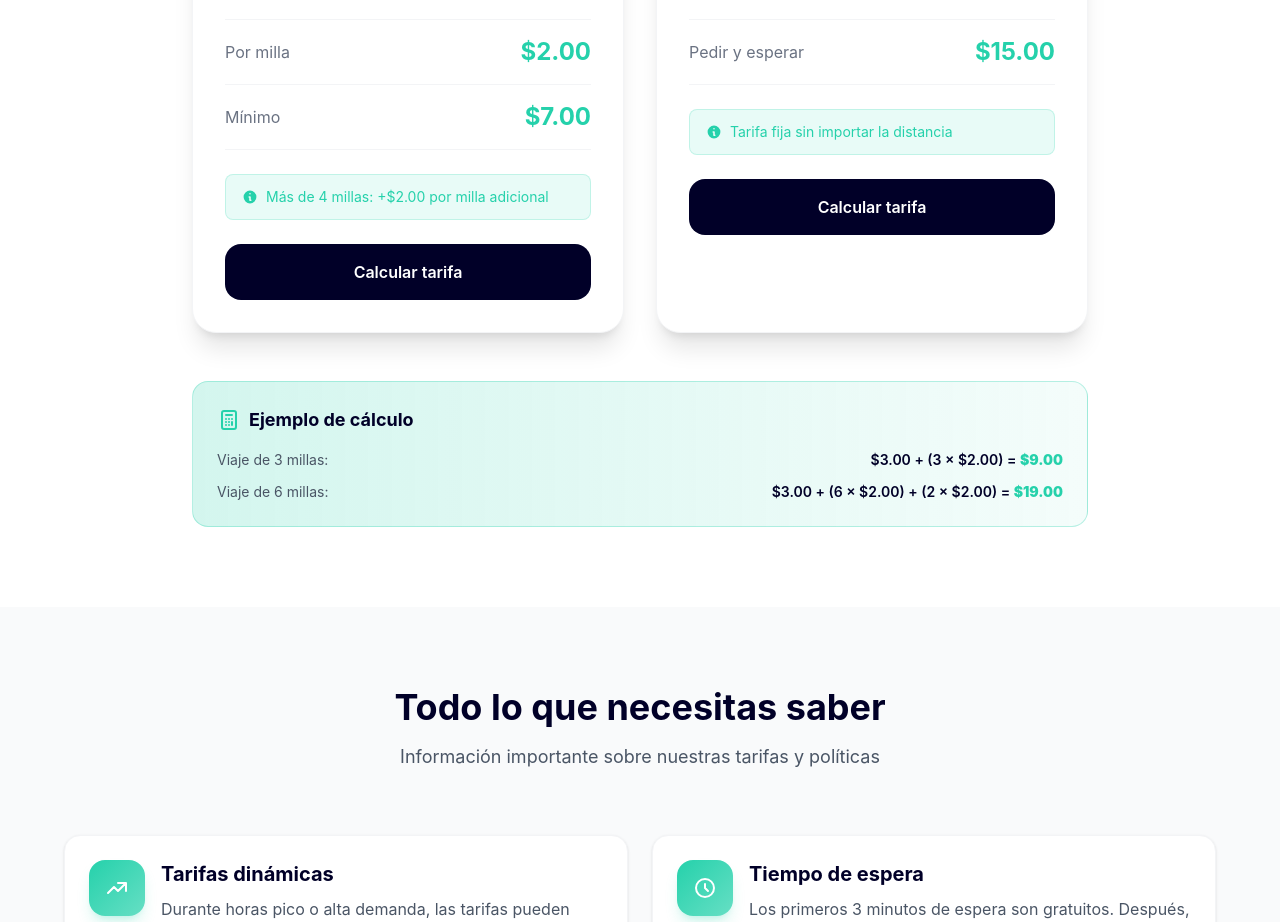
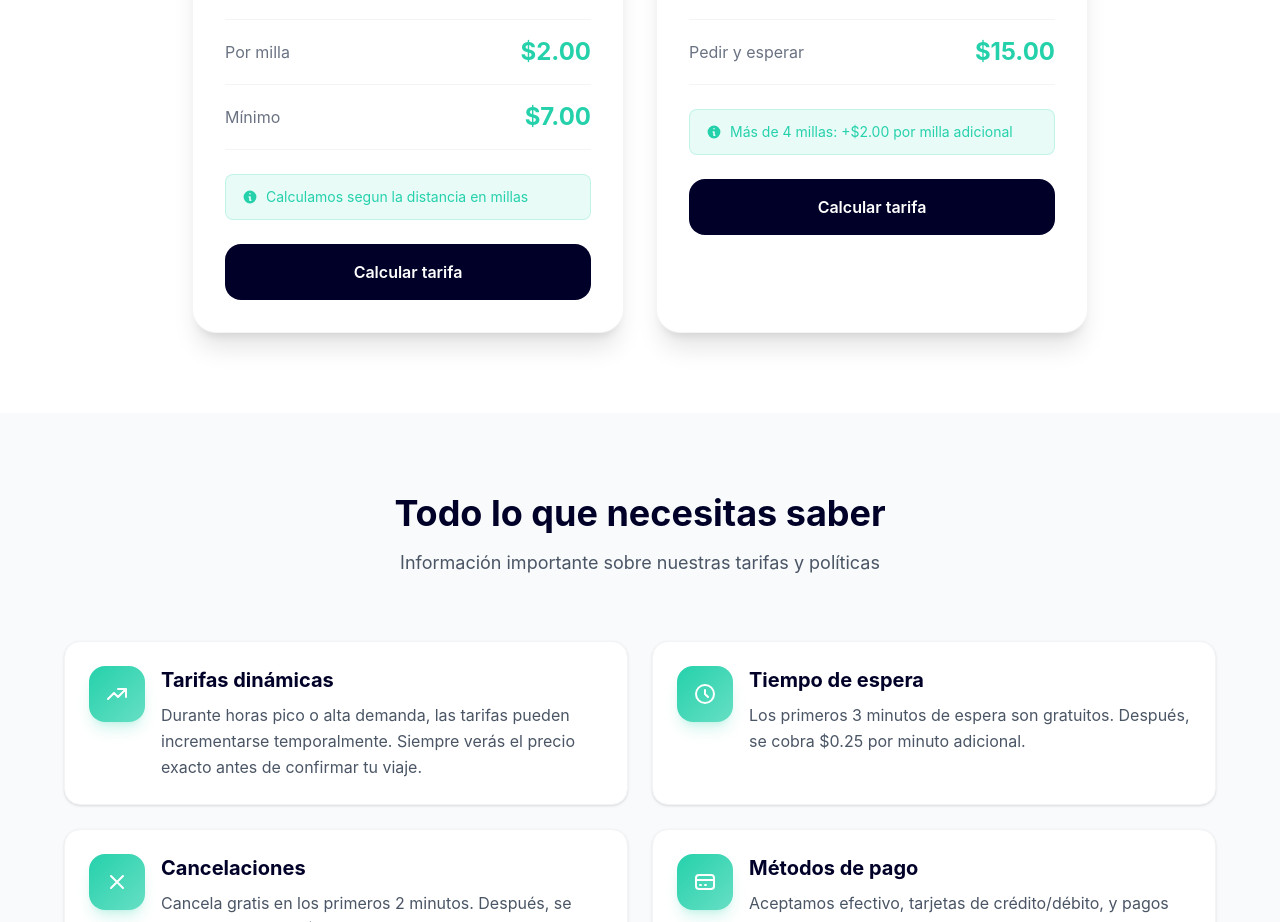
Before and after one commit to Devdprivity/RideTaxiLatinos, a Next.js app: page /pasajeros/tarifas in a window 1280 px wide. Shown: the part 1270-2192 px from the top of the page. Built offline with nearby package versions, Linux system fonts and the light colour scheme.

Commit message:
Actualizar pagina de tarifas desktop

```diff
--- a/app/pasajeros/tarifas/page.tsx
+++ b/app/pasajeros/tarifas/page.tsx
@@ -20,7 +20,7 @@ export default function Tarifas() {
         { label: 'Por milla', value: '$2.00' },
         { label: 'Mínimo', value: '$7.00' },
       ],
-      note: 'Más de 4 millas: +$2.00 por milla adicional',
+      note: 'Calculamos segun la distancia en millas',
     },
     {
       id: 'food',
@@ -31,7 +31,7 @@ export default function Tarifas() {
         { label: 'Lista para recoger', value: '$11.00' },
         { label: 'Pedir y esperar', value: '$15.00' },
       ],
-      note: 'Tarifa fija sin importar la distancia',
+      note: 'Más de 4 millas: +$2.00 por milla adicional',
     },
   ];
 
@@ -205,27 +205,7 @@ export default function Tarifas() {
               ))}
             </div>
 
-            {/* Ejemplo de cálculo */}
-            <div className="max-w-4xl mx-auto mt-12">
-              <div className="bg-gradient-to-r from-turquoise/20 to-turquoise/5 rounded-2xl p-6 border border-turquoise/30">
-                <h4 className="text-navy font-bold text-lg mb-4 flex items-center gap-2">
-                  <svg className="w-6 h-6 text-turquoise" fill="none" stroke="currentColor" viewBox="0 0 24 24">
-                    <path strokeLinecap="round" strokeLinejoin="round" strokeWidth={2} d="M9 7h6m0 10v-3m-3 3h.01M9 17h.01M9 14h.01M12 14h.01M15 11h.01M12 11h.01M9 11h.01M7 21h10a2 2 0 002-2V5a2 2 0 00-2-2H7a2 2 0 00-2 2v14a2 2 0 002 2z" />
-                  </svg>
-                  Ejemplo de cálculo
-                </h4>
-                <div className="space-y-3 text-sm">
-                  <div className="flex justify-between items-center">
-                    <span className="text-gray-600">Viaje de 3 millas:</span>
-                    <span className="text-navy font-semibold">$3.00 + (3 × $2.00) = <strong className="text-turquoise">$9.00</strong></span>
-                  </div>
-                  <div className="flex justify-between items-center">
-                    <span className="text-gray-600">Viaje de 6 millas:</span>
-                    <span className="text-navy font-semibold">$3.00 + (6 × $2.00) + (2 × $2.00) = <strong className="text-turquoise">$19.00</strong></span>
-                  </div>
-                </div>
-              </div>
-            </div>
+
           </div>
         </section>
 
```
